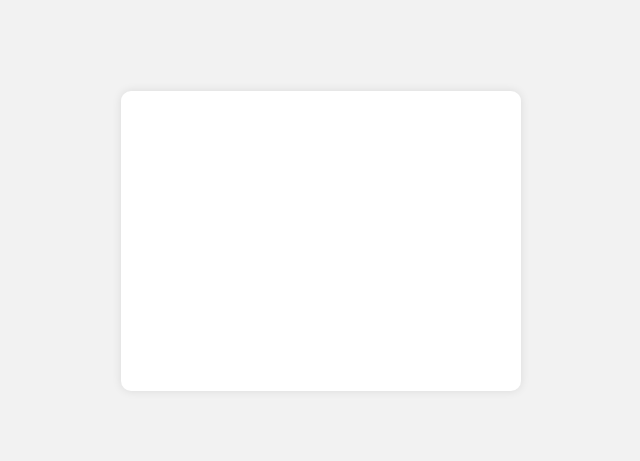
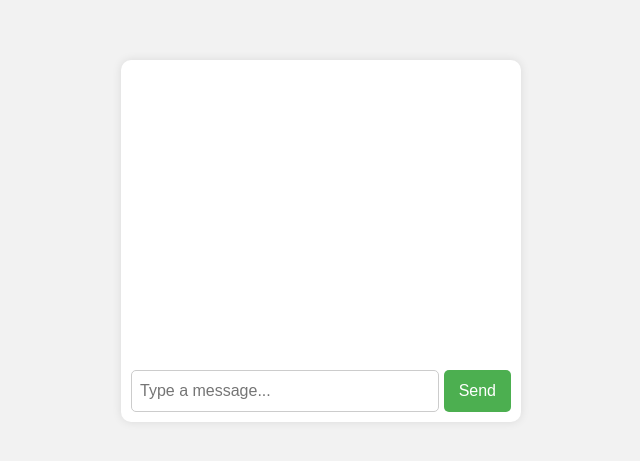
Before and after one commit to gdscwm/real-time-chat-app, a plain HTML site: page views/index.html in a window 1280 px wide. Shown: the part 159-620 px from the top of the page, without its empty margins (319-959 px from the left). Drawn offline with nearby package versions, Linux system fonts and the light colour scheme.

Commit message:
feat: added form styles

```diff
--- a/views/index.html
+++ b/views/index.html
@@ -22,7 +22,10 @@
                 <!-- Messages will be appended here -->
             </div>
             <form id="form" ws-send>
-                <!-- Form content -->
+                <div class="input-area">
+                    <input type="text" name="text" min="1" id="messageInput" placeholder="Type a message...">
+                    <button type="submit">Send</button>
+                </div>
             </form>
         </div>
     </div>
```
